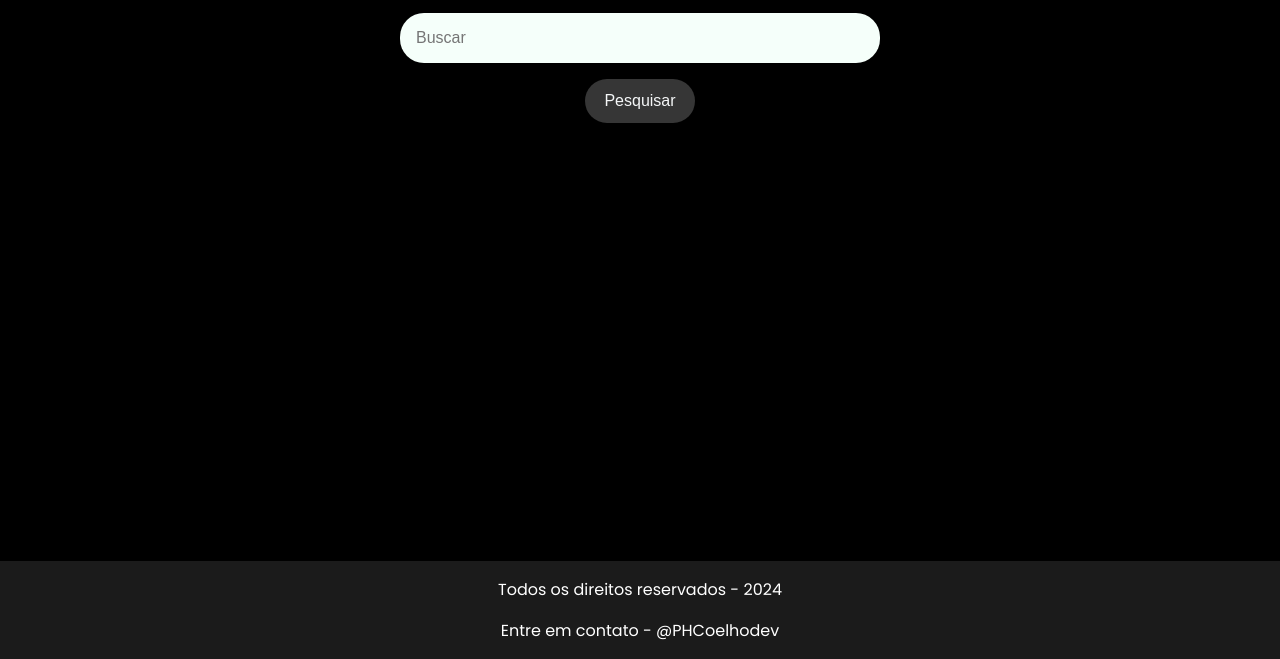
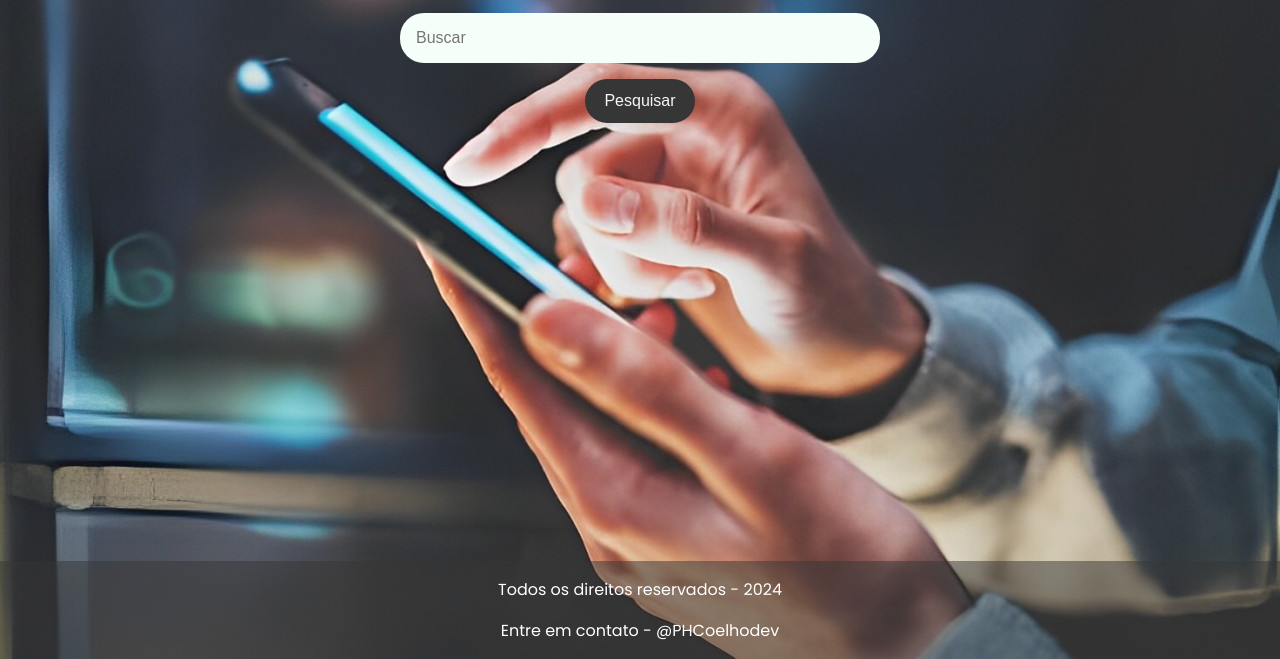
Before and after one commit to PedroCoelho27/TopCell, a plain HTML site: page index.html in a window 1280 px wide. Shown: the part 141-800 px from the top of the page. Drawn offline with Linux system fonts and the light colour scheme.

Commit message:
Update style.css

```diff
--- a/style.css
+++ b/style.css
@@ -12,7 +12,7 @@ body {
     height: 100vh; /* Preenche a altura total da viewport */
     margin: 0; /* Remove a margem padrão */
     padding: 0; /* Remove o padding padrão */
-    background-image: url(img/hande.jpg);/* Coloca uma imagem de fundo localizada em alguma pasta do dispositivo */
+    background-image: url(hande.jpg);/* Coloca uma imagem de fundo localizada no mesmo local dos arquivos */
     background-size: cover;/* Ajusta o tamanho da imagem garantindo que ela preencha todo o espaço */
     background-position: center;/* Centraliza a imagem de fundo tanto verticalmente como horizontalmente */
     background-repeat: no-repeat;/* Impede de mostrar a imagem mais de uma vez, sem repetição */
```
